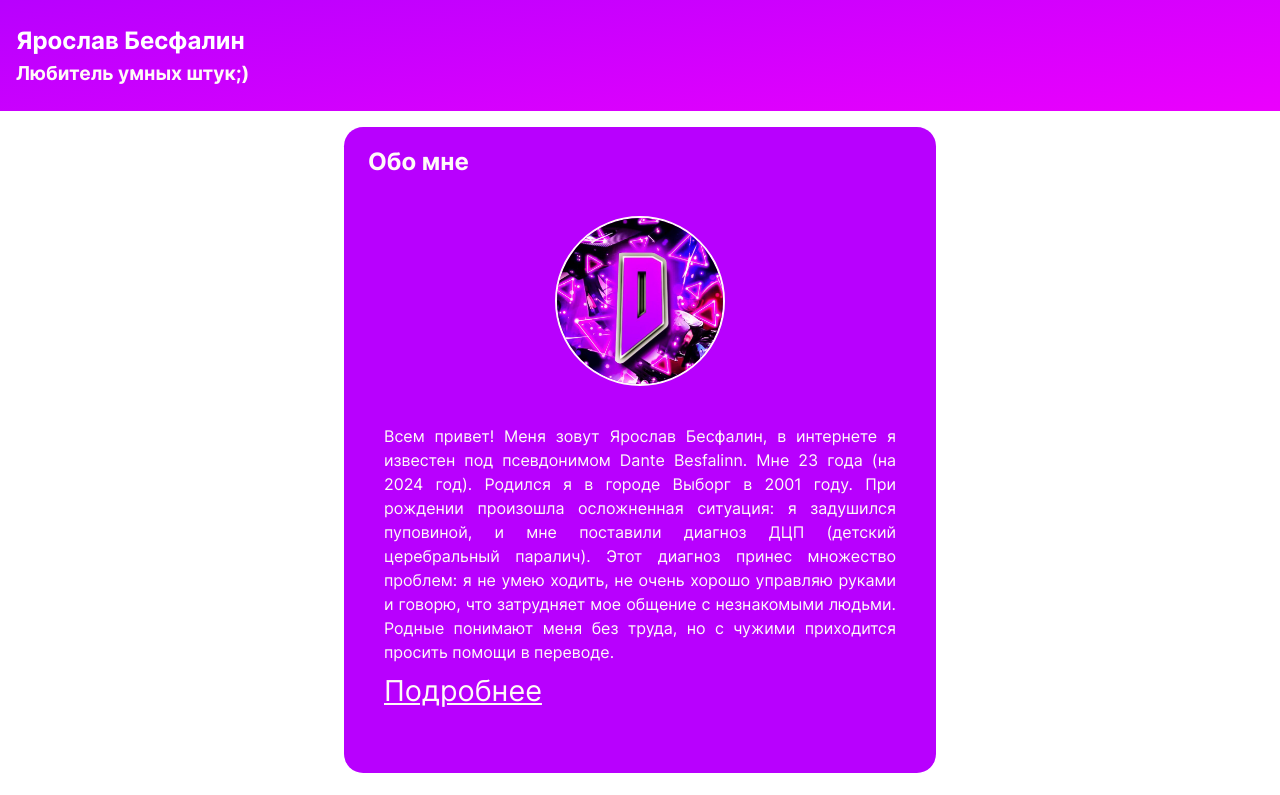
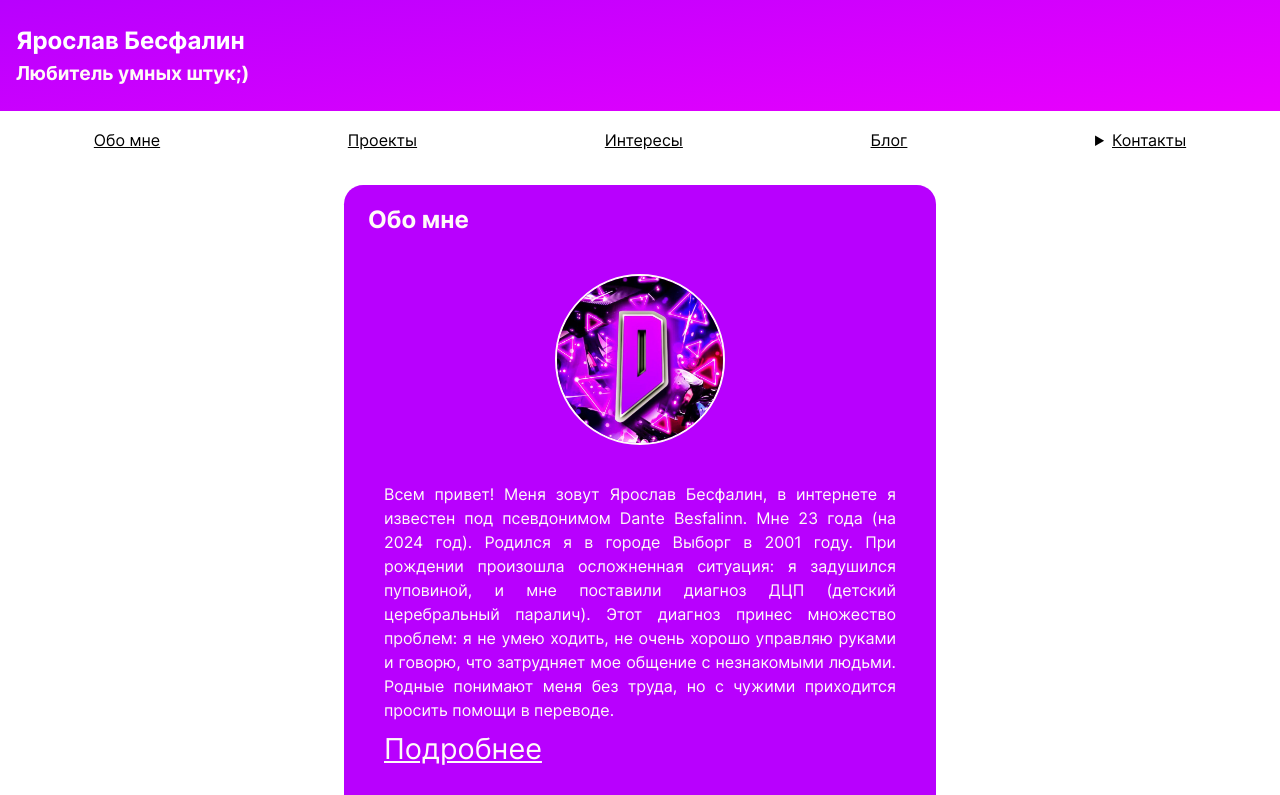
Before and after one commit to DanteBes/danteBes.github.io, a React (Vite) app: page / in a window 1280 px wide. Shown: the top 795 px of the page. Built offline with nearby package versions, Linux system fonts and the light colour scheme.

Commit message:
Added a nav bar.

```diff
--- a/src/components/app/App.jsx
+++ b/src/components/app/App.jsx
@@ -3,13 +3,22 @@ import MainPage from "../../pages/main-page/MainPage";
 import AppHeader from "../app-header/AppHeader";
 import style from "./App.module.css";
 import { Route, Routes } from "react-router-dom";
+import NavBar from "../nav-bar/NavBar";
 
 function App() {
   return (
     <div className={style.root}>
       <AppHeader />
       <Routes>
-        <Route path="/" element={<MainPage />} />
+        <Route
+          path="/"
+          element={
+            <>
+              <NavBar />
+              <MainPage />
+            </>
+          }
+        />
         <Route path="/about" element={<About />} />
       </Routes>
     </div>
--- a/src/components/nav-bar/NavBar.jsx
+++ b/src/components/nav-bar/NavBar.jsx
@@ -1,54 +1,54 @@
+import styles from './NavBar.module.css';
+
 function NavBar() {
   return (
-    <nav className="menu">
-      <ul className="menu__list">
-        <li className="menu__item">
-          <a className="menu__item-link" href="#about">
-            <span> Обо мне </span>
+    <nav className={styles.menu}>
+      <ul className={styles.menuList}>
+        <li>
+          <a className={styles.menuItemLink} href="#about">
+            <span>Обо мне</span>
           </a>
         </li>
-        <li className="menu__item">
-          <a className="menu__item-link" href="#projects">
-            <span className="menu__item-text"> Проекты </span>
+        <li>
+          <a className={styles.menuItemLink} href="#projects">
+            <span>Проекты</span>
           </a>
         </li>
-        <li className="menu__item">
-          <a className="menu__item-link" href="#interests">
-            <span className="menu__item-text"> Интересы </span>
+        <li>
+          <a className={styles.menuItemLink} href="#interests">
+            <span>Интересы</span>
           </a>
         </li>
-        <li className="menu__item">
-          <a className="menu__item-link" href="#blog">
-            <span className="menu__item-text"> Блог </span>
+        <li>
+          <a className={styles.menuItemLink} href="#blog">
+            <span>Блог</span>
           </a>
         </li>
-        <li className="menu__item">
-          <details className="menu__details">
-            <summary className="menu__details-summary">
-              <span className="menu__details-summary-text">Контакты</span>
+        <li>
+          <details className={styles.menuDetails}>
+            <summary className={styles.menuDetailsSummary}>
+              <span>Контакты</span>
             </summary>
-            <ul className="menu__details-list">
-              <li className="menu__details-item">
+            <ul className={styles.menuDetailsList}>
+              <li>
                 <a
-                  className="menu__details-item-link"
+                  className={styles.menuItemLink}
                   href="https://vk.com/besfalin_yt"
                 >
-                  <span className="menu__details-item-text"> Профиль в ВК</span>
+                  <span>Профиль в ВК</span>
                 </a>
               </li>
-              <li className="menu__details-item">
+              <li>
                 <a
-                  className="menu__details-item-link"
-                  href="youtube.com/@DanteBesfalin"
+                  className={styles.menuItemLink}
+                  href="https://youtube.com/@DanteBesfalin"
                 >
-                  <span className="menu__details-item-text">YouTube-канал</span>
+                  <span>YouTube-канал</span>
                 </a>
               </li>
-              <li className="menu__details-item">
-                <a className="menu__details-item-link" href="https://tg.com">
-                  <span className="menu__details-item-text">
-                    Телеграмм-канал
-                  </span>
+              <li>
+                <a className={styles.menuItemLink} href="https://tg.com">
+                  <span>Телеграмм-канал</span>
                 </a>
               </li>
             </ul>
--- a/src/components/nav-bar/NavBar.module.css
+++ b/src/components/nav-bar/NavBar.module.css
@@ -0,0 +1,41 @@
+.menu {
+  padding: 0;
+}
+
+.menuList {
+  display: flex;
+  justify-content: space-around;
+  flex-wrap: wrap;
+}
+
+.menuItemLink {
+  display: flex;
+  padding: 1.2em 1em;
+  text-wrap: nowrap;
+}
+
+.menuDetails {
+  padding: 1.2em 1em;
+  text-wrap: nowrap;
+  position: relative;
+  text-decoration: underline;
+}
+
+.menuDetailsSummary:hover {
+  text-decoration: underline;
+}
+
+.menuDetailsList {
+  position: absolute;
+  top: 2.8lh;
+  right: 0;
+  width: max-content;
+  text-align: right;
+  display: flex;
+  flex-direction: column;
+  gap: 20px;
+  padding: 20px;
+  border: 2px solid var(--theme-clr-1);
+  border-radius: 0.5em;
+  background-color: var(--theme-clr-3);
+}
--- a/vite.config.js
+++ b/vite.config.js
@@ -4,13 +4,14 @@ import react from "@vitejs/plugin-react";
 // https://vite.dev/config/
 export default defineConfig({
   root: ".",
+  plugins: [react()],
   base: "/",
-  plugins: [react()],
   server: {
     port: 4000,
     host: true,
     allowedHosts: [
       "11b32f9b-c1b8-4f5a-a31c-8dff7597464d-00-ndsa5d2rlysp.worf.replit.dev",
+      "dantebes.github.io",
     ],
   },
 });
```
Also changed, not shown: generated-icon.png (added).
